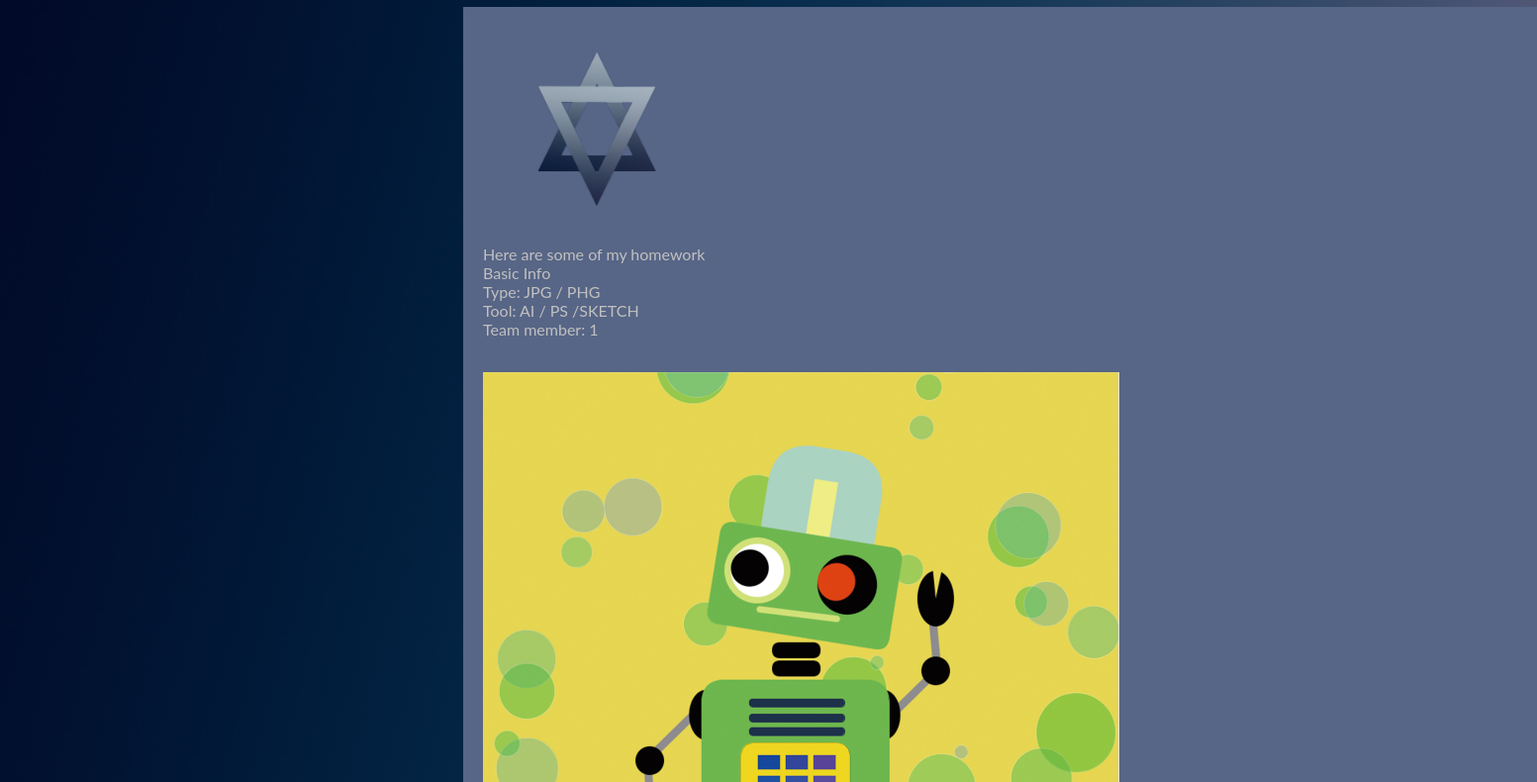
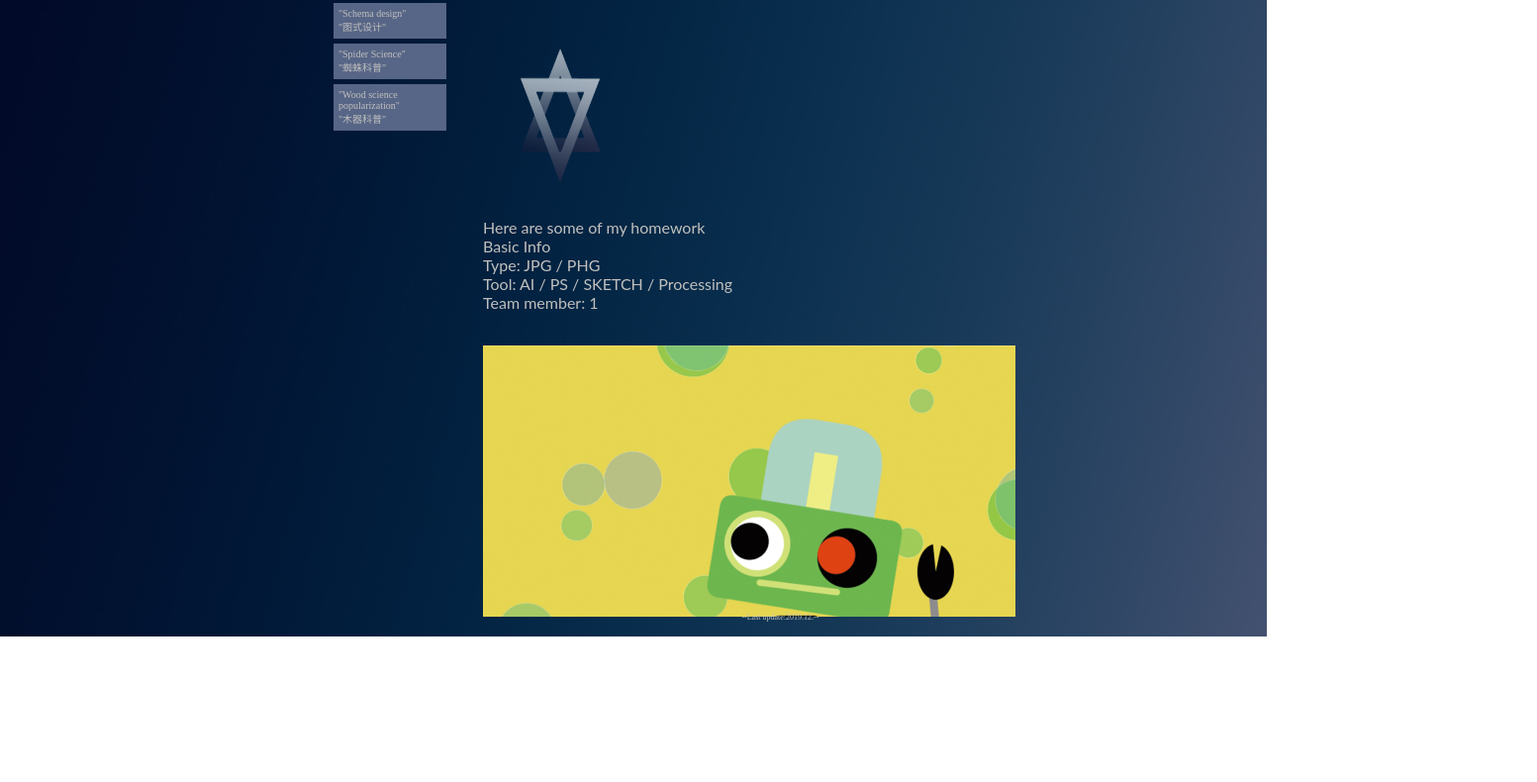
Before and after one commit to Yangyilei/Yangyilei.github.io, a plain HTML site: page Work.html in a window 1280 px wide. Shown: the part 157-947 px from the top of the page at 99% size, 1553 px wide, since content can reach past the window. After the commit the page ends 800 px from the top, so only its background shows below. Drawn offline with Linux system fonts and the light colour scheme.

Commit message:
Update Work.html

```diff
--- a/Work.html
+++ b/Work.html
@@ -3,48 +3,35 @@
 <head>
 	<title>Yilei·Works</title>
 	<link rel="stylesheet" type="text/css" href="./css/Work.css">
-	<style type="text/css">
-		div.scroll {
-		width: 1045px;
-		height: 853px;
-		background-color: #576586;
-		color: #ffffff;
-		padding: 20px;
-		margin: 20px;
-		overflow-x: hidden;
-		overflow-y: auto;
-	}
 
-	div.scroll::-webkit-scrollbar {
-		width: 20px;
-	}
-
-	div.scroll::-webkit-scrollbar-track {
-		box-shadow: inset 0 0 5px white;
-		border-radius: 10px;
-	}
-
-	div.scroll::-webkit-scrollbar-thumb {
-		background: #514579;
-		border-radius: 10px;
-	}
-
-	div.scroll::-webkit-scrollbar-thumb:hover {
-		background: #c0c0be;
-	}
-
-	</style>
 </head>
 
 <body style="background-image: url('./pictures/background picture.jpg');background-repeat: repeat;">
 
 <h1>Works</h1>
+
+<div id="back-home" style="position: absolute; top: 92px;right: 15%; width: 87px;">
+		<a href="./index.html" class="Style2" target="_blank">
+			<img id="Home" style="width: 37px; height: 37px;vertical-align: middle;" src="./pictures/Home.png">Home</a>
+	</div>
+
+<div id="nav" class="work_nav" style="display: block;">
+	<ul>
+		<li style="background-color: #576586;"><a href="./Work.html">"Schema design"<br>"图式设计"</a>
+		</li>
+		<li style="background-color: #576586;"><a href="./Works·spider.html">"Spider Science"<br>"蜘蛛科普"</a>
+		</li>
+		<li style="background-color: #576586;"><a href="./Wood.html">"Wood science popularization"<br>"木器科普"</a>
+		</li>
+	</ul>
+</div>
+
 <div  id="content" class="work_contener" style="display: block;">
-	<div class="scroll"><img src="./pictures/star.2.png" width = "230px" height="200px"><br>
+	<div class="scroll"><img src="./pictures/star.2.png" width = "30%" height="30%"><br>
 		<p>Here are some of my homework<br>
 			Basic Info<br>
 			Type: JPG / PHG<br>
-			Tool: AI / PS /SKETCH<br>
+			Tool: AI / PS / SKETCH / Processing<br>
 			Team member: 1<br>
 
 		</p>
@@ -53,16 +40,16 @@
 		<p>
 			This robot is my design.
 		</p><br>
-		<img src="./pictures/10.1.jpg" style="margin-bottom:2px" width="945px" height="631px" >
-		<img src="./pictures/10.2.jpg" style="margin-bottom:2px" width="945px" height="631px">
-		<img src="./pictures/10.quan.jpg" style="margin-bottom:2px" width="925px" height="1236px">
+		<img src="./pictures/10.1.jpg" style="margin-bottom:2px; width: 90%; height:70% "  >
+		<img src="./pictures/10.2.jpg" style="margin-bottom:2px; width: 90%; height:70%">
+		<img src="./pictures/10.quan.jpg" style="margin-bottom:2px " width="682px" height="911px">
 		<p>These icons are my designs.</p>
 
 	</div>
 </div>
 
 
-
+<div id="footer" class="footer">--Last update:2019.12.--</div>
 
 </body>
 </html>
```
